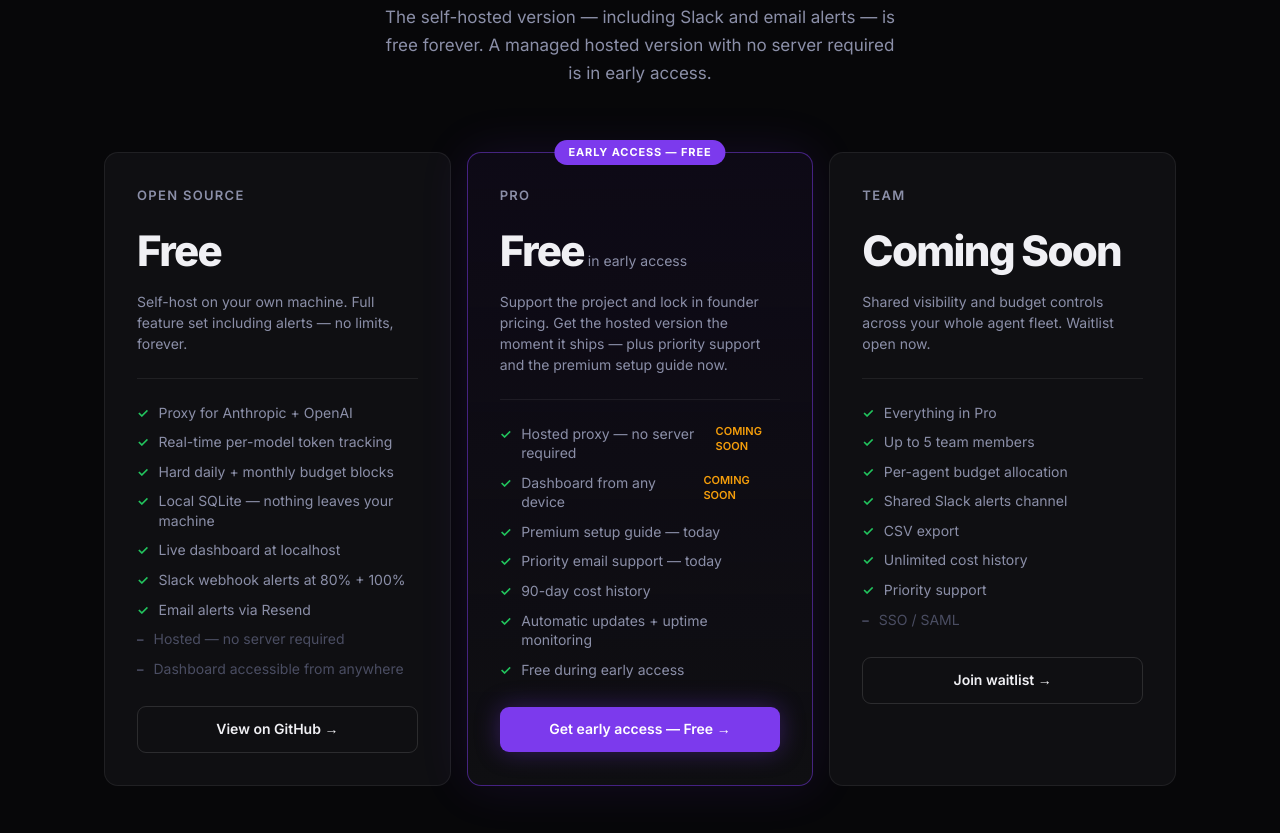
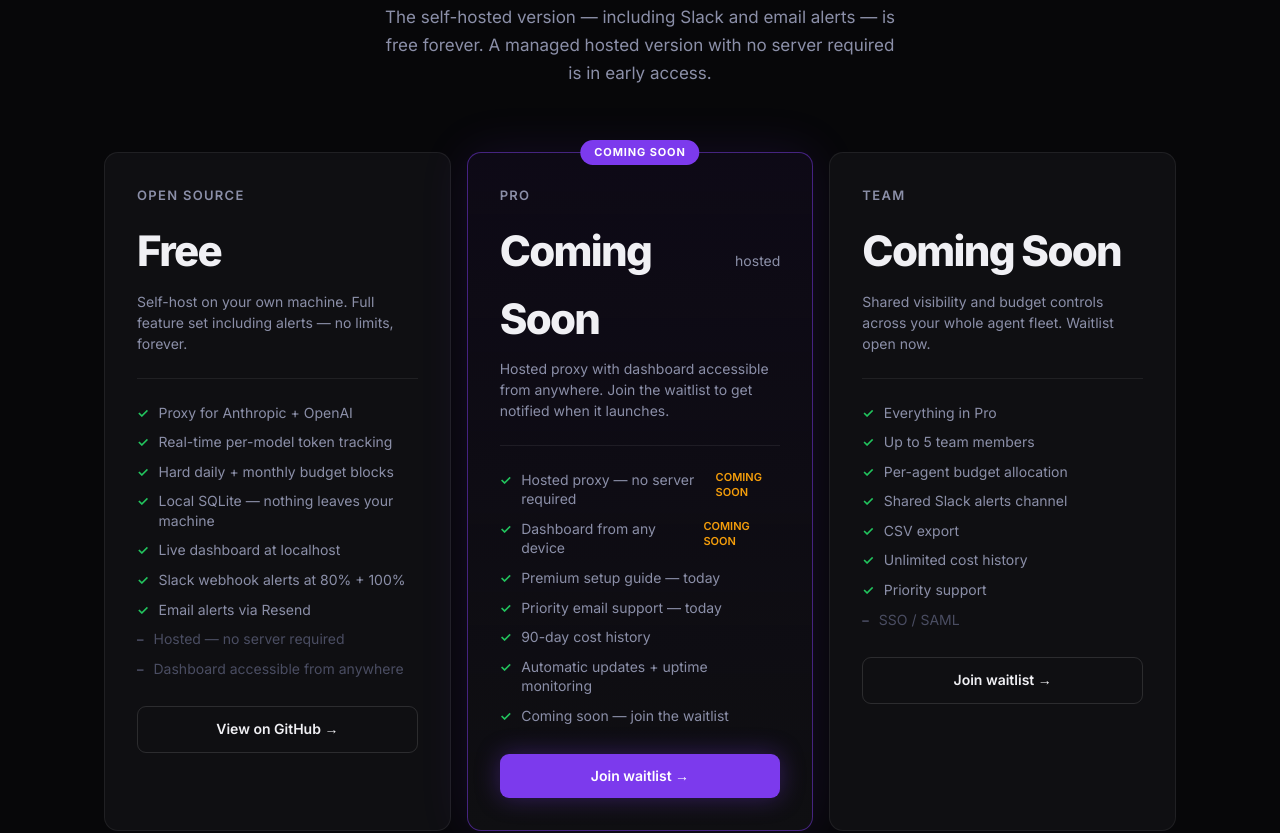
Before and after one commit to ModologyStudiosLLC/clawcost, a website: page landing/index.html in a window 1280 px wide. Shown: the part 4399-5232 px from the top of the page. Drawn offline with Linux system fonts and the light colour scheme.

Commit message:
fix: Pro plan → Coming Soon, redirect to getclawcost.com, Web3Forms form
- Pro plan: Free → Coming Soon (badge, price, button)
- Updated description to reflect hosted-only value prop
- Redirect URL updated to getclawcost.com
- Waitlist form uses Web3Forms (access_key configured)

```diff
--- a/landing/index.html
+++ b/landing/index.html
@@ -1005,13 +1005,13 @@ footer {
       </div>
 
       <div class="pricing-card featured reveal reveal-delay-2">
-        <div class="pricing-badge">Early Access — Free</div>
+        <div class="pricing-badge">Coming Soon</div>
         <div class="pricing-tier">Pro</div>
         <div class="pricing-price">
-          <span class="pricing-amount">Free</span>
-          <span class="pricing-per">in early access</span>
+          <span class="pricing-amount">Coming Soon</span>
+          <span class="pricing-per">hosted</span>
         </div>
-        <p class="pricing-desc">Support the project and lock in founder pricing. Get the hosted version the moment it ships — plus priority support and the premium setup guide now.</p>
+        <p class="pricing-desc">Hosted proxy with dashboard accessible from anywhere. Join the waitlist to get notified when it launches.</p>
         <div class="pricing-divider"></div>
         <ul class="pricing-features">
           <li>Hosted proxy — no server required <span style="color:var(--amber);font-size:11px;font-weight:600">COMING SOON</span></li>
@@ -1020,9 +1020,9 @@ footer {
           <li>Priority email support — today</li>
           <li>90-day cost history</li>
           <li>Automatic updates + uptime monitoring</li>
-          <li>Free during early access</li>
+          <li>Coming soon — join the waitlist</li>
         </ul>
-        <a href="#waitlist" class="pricing-btn solid">Get early access — Free →</a>
+        <a href="#waitlist" class="pricing-btn solid">Join waitlist →</a>
       </div>
 
       <div class="pricing-card reveal reveal-delay-3">
@@ -1064,7 +1064,7 @@ footer {
       <p style="font-size:13px;color:var(--text3);text-transform:uppercase;letter-spacing:.08em;margin-bottom:14px">Get early access to the hosted version</p>
       <form class="waitlist-form" id="waitlist-form" action="https://api.web3forms.com/submit" method="POST">
         <input type="hidden" name="access_key" value="53b58fa6-a525-4ea1-a262-c0bf5992e602">
-        <input type="hidden" name="redirect" value="https://clawcost.michaeljamesflanigan.workers.dev/?success=true">
+        <input type="hidden" name="redirect" value="https://getclawcost.com/?success=true">
         <input type="email" name="email" placeholder="you@company.com" required autocomplete="email">
         <button type="submit">Join waitlist →</button>
       </form>
```
